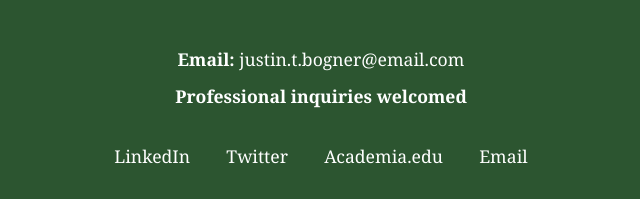
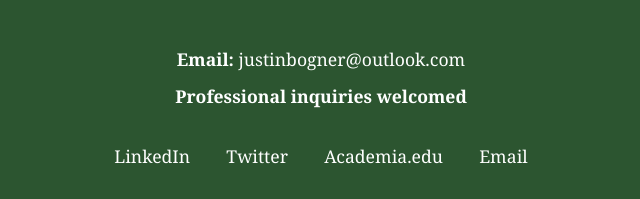
Before and after one commit to PelicansPerspective/Justin-T-Bogner, a plain HTML site: page index.html in a window 1280 px wide. Shown: the part 4823-5022 px from the top of the page, 319-959 px from the left. Drawn offline with Linux system fonts and the light colour scheme.

Commit message:
Update contact email to justinbogner@outlook.com
- Replace placeholder email with real contact information
- Update both footer contact and mailto links
- Professional email now active for inquiries

```diff
--- a/index.html
+++ b/index.html
@@ -214,7 +214,7 @@
             </div>
 
             <div class="contact-info">
-                <p><strong>Email:</strong> justin.t.bogner@email.com</p>
+                <p><strong>Email:</strong> justinbogner@outlook.com</p>
                 <p><strong>Professional inquiries welcomed</strong></p>
             </div>
 
@@ -222,7 +222,7 @@
                 <a href="#">LinkedIn</a>
                 <a href="#">Twitter</a>
                 <a href="#">Academia.edu</a>
-                <a href="mailto:justin.t.bogner@email.com">Email</a>
+                <a href="mailto:justinbogner@outlook.com">Email</a>
             </div>
 
             <p>&copy; 2025 Justin T. Bogner. All rights reserved.</p>
```
